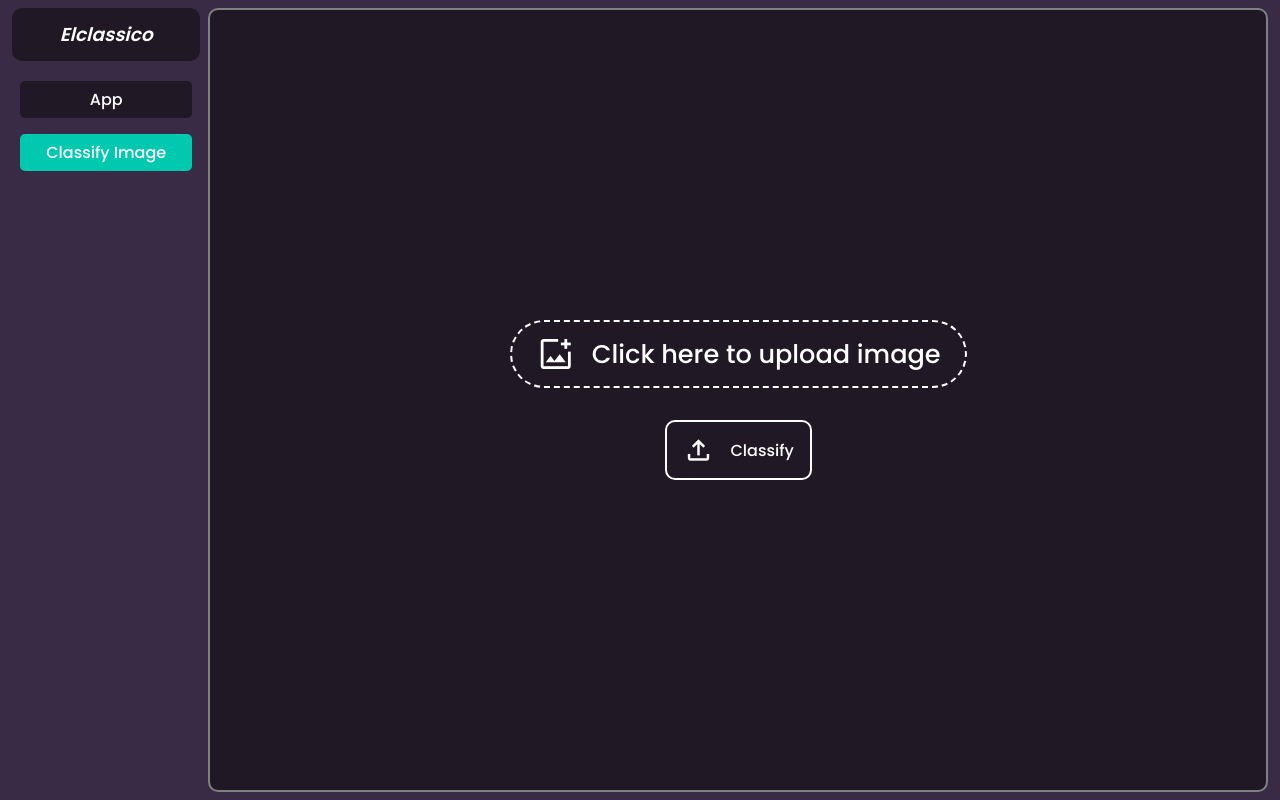
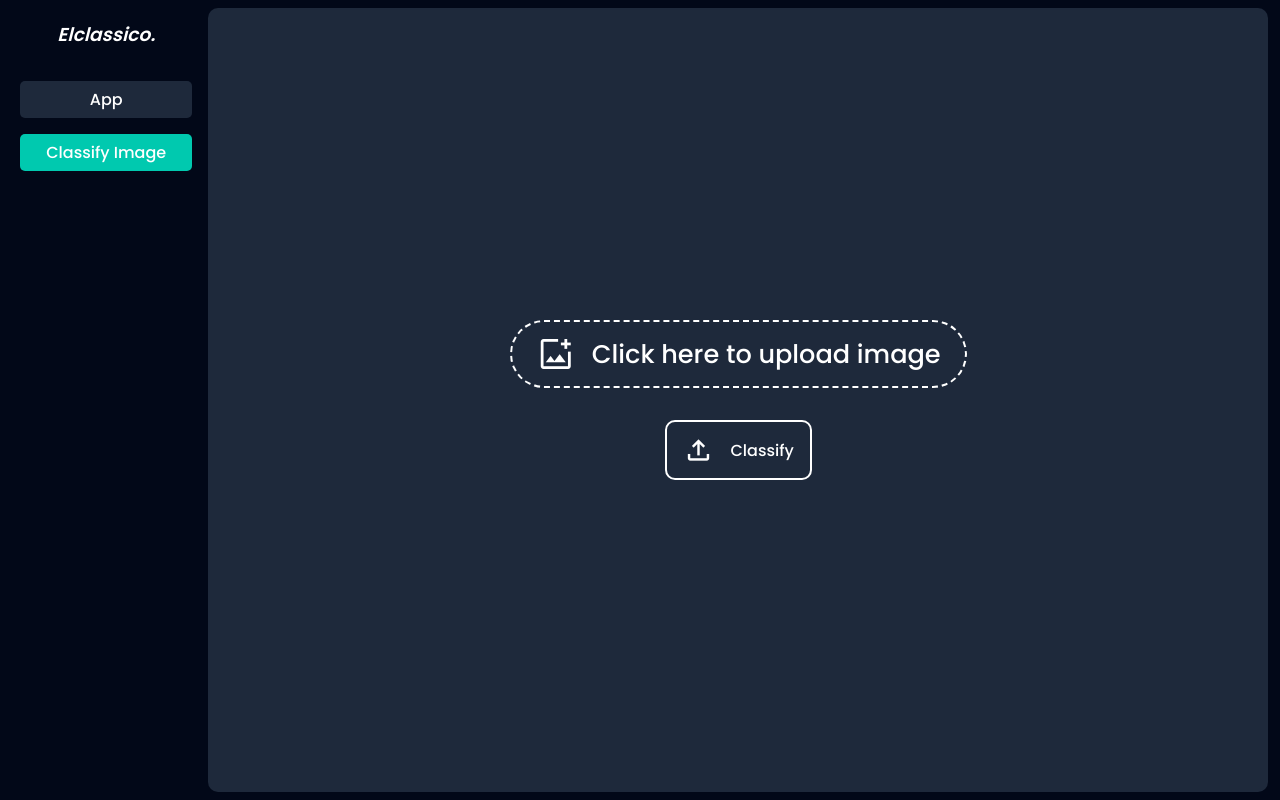
Before and after one commit to Aamir041/mw-classfication-frontend, a React (Vite) app: page / in a window 1280 px wide. Built offline with nearby package versions, Linux system fonts and the light colour scheme; the HTML template or start-up script is replaced by a standard one.

Commit message:
changes in color scheme 🥳

```diff
--- a/src/components/SideNavbar/SideNavbar.css
+++ b/src/components/SideNavbar/SideNavbar.css
@@ -9,11 +9,9 @@
 
 .sidenavbar-children{
     width: 85%;
-    border: 2px solid gray;
-    background: linear-gradient(to right, #0f2027, #203a43, #23495a);
+    /* background: linear-gradient(to right, #0f2027, #203a43, #23495a); */
     background: #201925;
-
-
+    background: #1e293b;
     border-radius: 10px;
     overflow: hidden;
 }
@@ -33,7 +31,6 @@
     padding:0.5rem 1rem ;
     display: flex;
     justify-content: center;
-    background-color:    #201925;
 }
 
 .sidenavbar-title h3{
--- a/src/components/SideNavbar/SideNavbar.jsx
+++ b/src/components/SideNavbar/SideNavbar.jsx
@@ -28,7 +28,7 @@ const SideNavbar = ({ children }) => {
       <div className="sidenavbar-nav">
 
         <div className="sidenavbar-title">
-          <h3>Elclassico</h3>
+          <h3>Elclassico.</h3>
         </div>
 
         <div className="sidenavbar-menu">
@@ -38,7 +38,7 @@ const SideNavbar = ({ children }) => {
                 key={`menu-items-${idx}`}
                 to={ele.route}
                 style={{
-                  backgroundColor: `${ (pathname == ele.route) ? "#00C9AF" : "#201925"}`,
+                  backgroundColor: `${ (pathname == ele.route) ? "#00C9AF" : "#1e293b"}`,
                 }}
                 onMouseEnter={handleMouseEnter}
                 onMouseLeave={handleMouseLeave}>
--- a/src/index.css
+++ b/src/index.css
@@ -7,6 +7,6 @@
 }
 
 body {
-    background-color: #392A46;
+    background-color: #020818;
     color: white;
 }
--- a/src/pages/ImageRes/ImageRes.css
+++ b/src/pages/ImageRes/ImageRes.css
@@ -15,6 +15,7 @@
 
 .image-res-img img{
     width: 85%;
+    border-radius: 5px;
 }
 .image-res-items{
     width: 50%;
@@ -41,14 +42,16 @@
 
 .image-res-items h3{
     font-size: 160%;
+    margin-bottom: 1rem;
 }
 
 .images-res-data{
     width: 100%;
     margin-bottom: 1.5%;
-    border: 1px solid white;
     border-radius: 10px;
     padding: 0.5rem 1rem;
+    background-color: white;
+    color: black;
 }
 
 .image-res-data-item{
@@ -66,10 +69,12 @@
     width: 100%;
     height: 10px;
     background-color: #E2F0FA;
+    background-color: #020818;
     border-radius: 10px;
 }
 .image-res-progress-bar-child{
     background-color: #4589AB;
+    background-color: #3c81f8;
     height: 100%;
     border-radius: 10px;
 }
```
